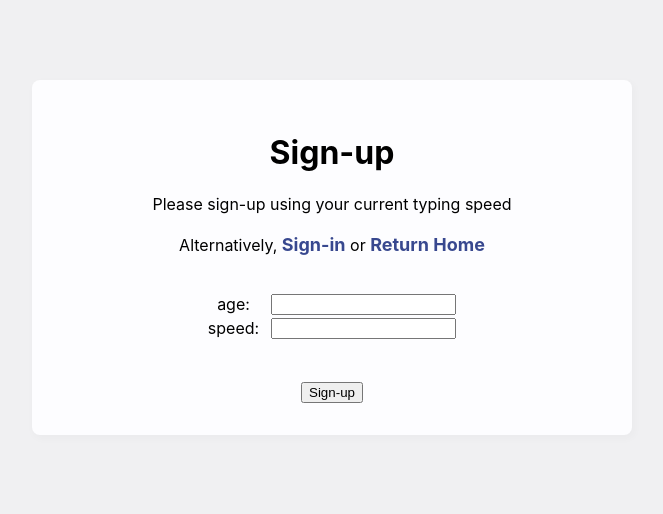
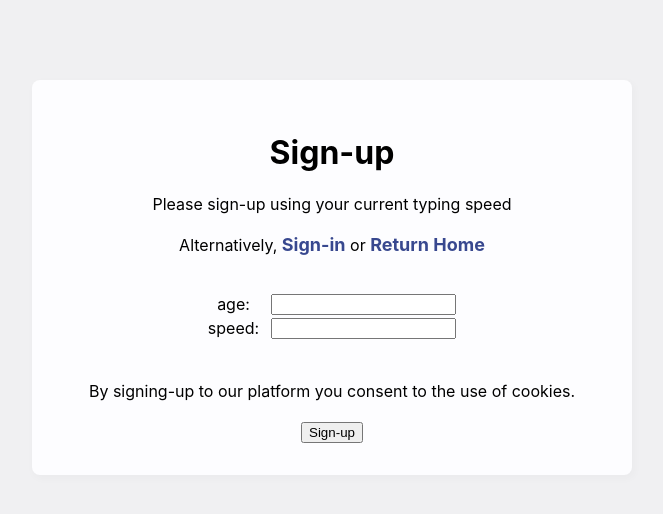
Before and after one commit to tmcowley/mk-front-end, a React (Create React App) app: page /sign-up in a window 1280 px wide. Shown: the top 514 px of the page, without its empty margins (308-971 px from the left). Built offline with nearby package versions, Linux system fonts and the light colour scheme.

Commit message:
adding cookie consent notification at sign-up

```diff
--- a/src/pages/SignUp.tsx
+++ b/src/pages/SignUp.tsx
@@ -96,7 +96,7 @@ function SignUp() {
                     navigate("/display-user-code", { state: { test: "test" } });
                   }
                 },
-                (error) => {
+                () => {
                   setErrors({ age: "User sign-up failed" });
                   setSubmitting(false);
                 }
@@ -135,6 +135,11 @@ function SignUp() {
 
               <br />
 
+              By signing-up to our platform you consent to the use of cookies.
+
+              <br />
+              <br />
+
               <button type="submit" disabled={isSubmitting}>
                 Sign-up
               </button>
```
